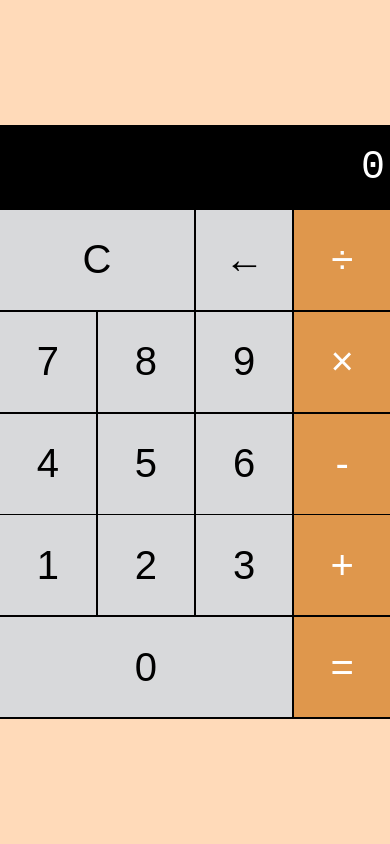
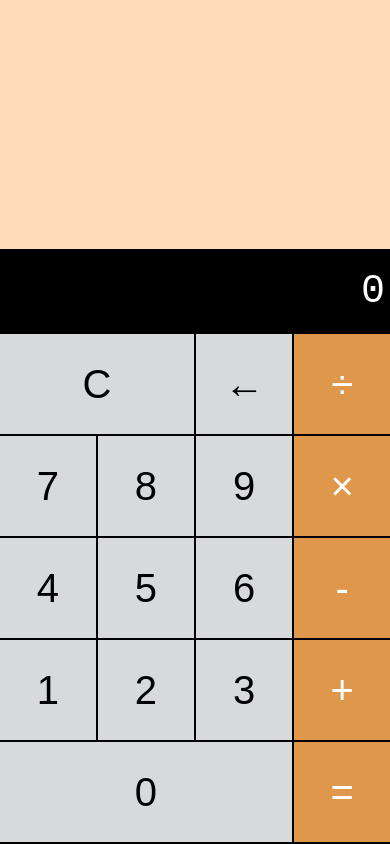
Before and after one commit to Akanshakuls/my-calculator, a plain HTML site: page calculator.html in a window 390 px wide. Drawn offline with Linux system fonts and the light colour scheme.

Commit message:
Changed tittle

```diff
--- a/calculator.css
+++ b/calculator.css
@@ -73,5 +73,7 @@ body {
   @media screen and (max-width:720px){
     .main{
       background-color: peachpuff;
+      align-items:end;
+
     }
   }
--- a/calculator.html
+++ b/calculator.html
@@ -2,7 +2,7 @@
 <html lang="en">
 
 <head>
-    <title>Calculator</title>
+    <title>Calculato App</title>
     <link rel="stylesheet" href="./calculator.css">
     <meta charset="UTF-8">
     <meta name="viewport" content="width=device-width, initial-scale=1.0">
```
